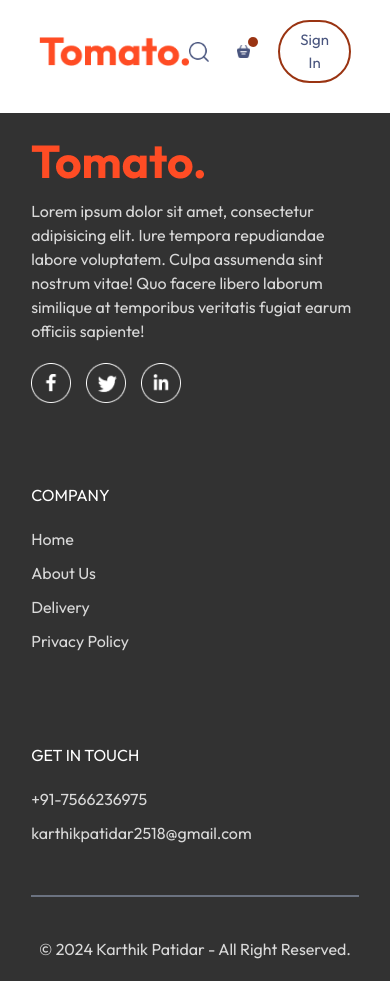
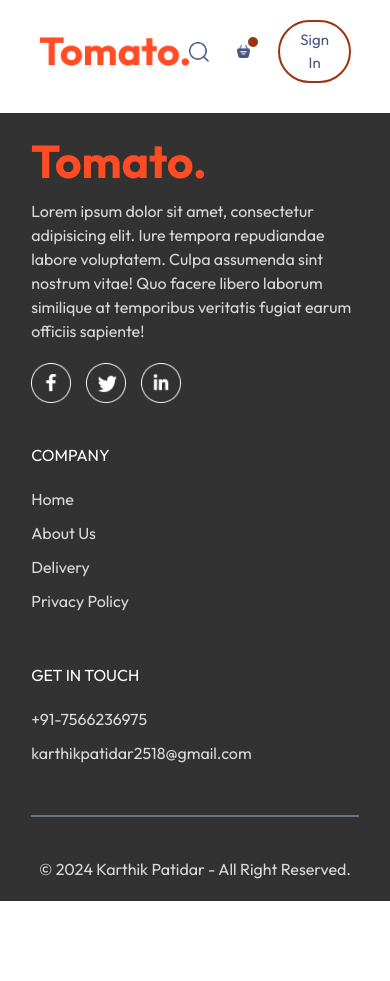
Before and after one commit to karthiksk2518/Food-Ordering, a React (Vite) app in the folder frontend/: page /order in a window 390 px wide. After the commit the page ends 901 px from the top, so only its background shows below. Built offline with nearby package versions, Linux system fonts and the light colour scheme.

Commit message:
footer responsive

```diff
--- a/frontend/src/components/Footer.jsx
+++ b/frontend/src/components/Footer.jsx
@@ -3,7 +3,7 @@ import { assets } from "../assets/assets"
 const Footer = () => {
     return (
         <div className="text-[#d9d9d9] bg-[#323232] flex flex-col items-center gap-5 py-5 px-[8vw] pt-8 mt-[30px]" id="footer">
-            <div className="w-full grid grid-cols-1 md:grid-cols-4 gap-20">
+            <div className="w-full grid grid-cols-1 md:grid-cols-4 gap-10 md:gap-20">
                 <div className="col-span-2 flex flex-col items-start gap-5">
                     <img src={assets.logo} alt="" />
                     <p>Lorem ipsum dolor sit amet, consectetur adipisicing elit. Iure tempora repudiandae labore voluptatem. Culpa assumenda sint nostrum vitae! Quo facere libero laborum similique at temporibus veritatis fugiat earum officiis sapiente!</p>
```
